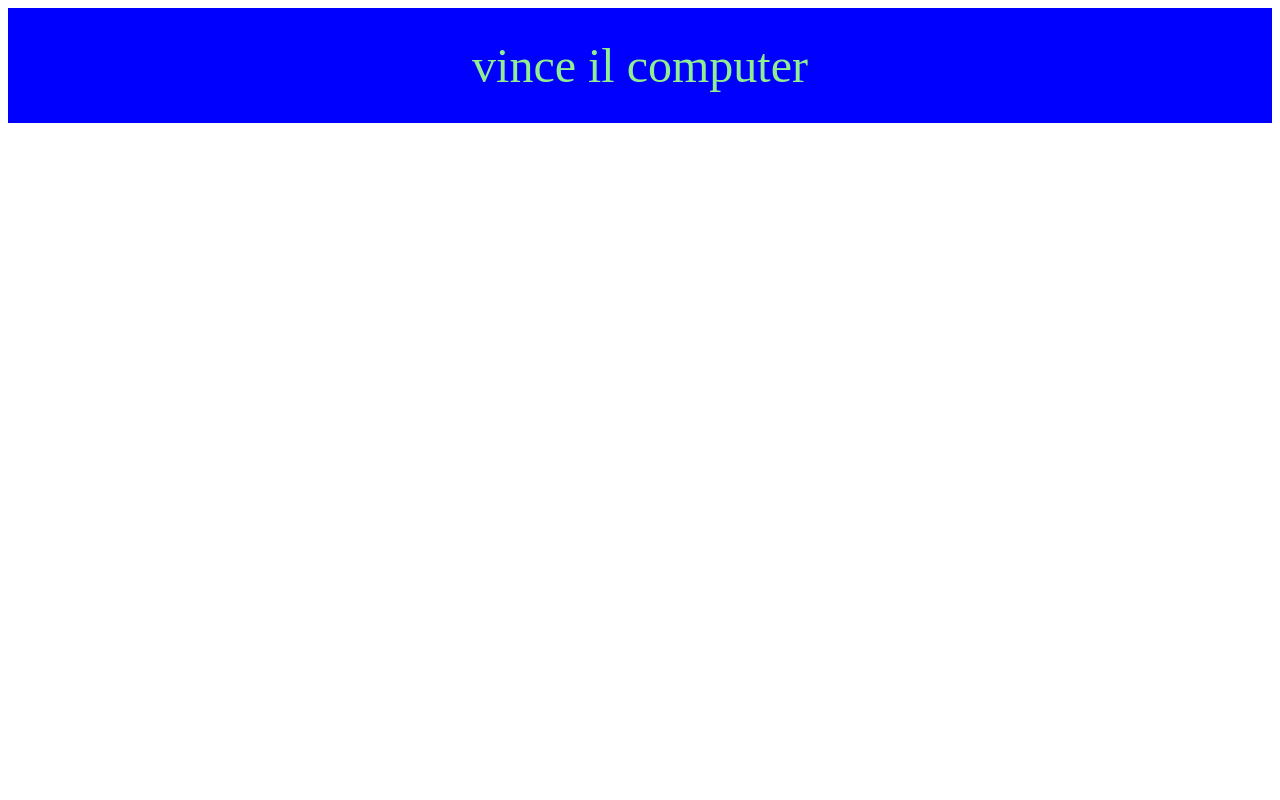
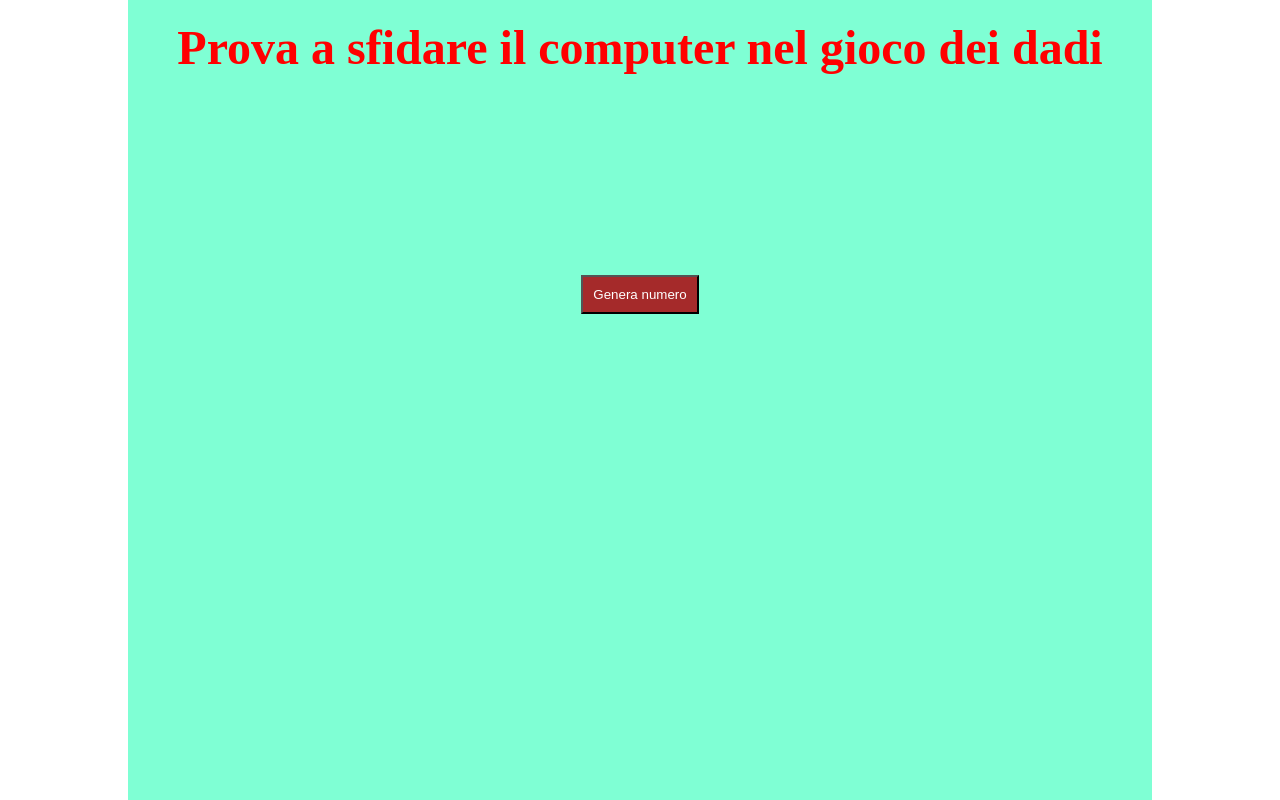
Before and after one commit to Massimiliano-Novello/js-mail-dadi, a plain HTML site: page dadi/index.html in a window 1280 px wide. Shown: the top 800 px of the page. Drawn offline with Linux system fonts and the light colour scheme.

Commit message:
stile nell'esercizio dei dadi

```diff
--- a/dadi/css/style.css
+++ b/dadi/css/style.css
@@ -1,15 +1,58 @@
+* {
+    padding: 0;
+    margin: 0;
+    box-sizing: border-box;
+}
+
+
+.container {
+    background-color: aquamarine;
+    height: 1000px;
+    width: 80%;
+    margin: 0 auto;
+}
+
+.small-container {
+    width: 60%;
+    margin: 0 auto;
+}
+
 .result {
     text-align: center;
     font-size: 3rem;
     padding: 30px;
     color: white;
-    background-color: blue;
+}
+
+h1 {
+    color: red;
+    font-size: 3rem;
+    text-align: center;
+    padding: 20px 0;
 }
 
 .user-number {
-    color: lightblue;
+    color: blue;
 }
 
 .number {
     color: lightgreen;
 }
+
+h3 {
+    text-align: center;
+    padding: 30px 0;
+    font-size: 2rem;
+    color: green;
+
+}
+
+.button {
+    text-align: center;
+}
+
+.genera {
+    padding: 10px;
+    color: white;
+    background-color: brown;
+}
--- a/dadi/index.html
+++ b/dadi/index.html
@@ -8,7 +8,27 @@
     <link rel="stylesheet" href="css/style.css">
 </head>
 <body>
-    <div class="result"></div>
+
+    <div class="container">
+        <h1>Prova a sfidare il computer nel gioco dei dadi</h1>
+        <div class="result">
+        </div>
+
+        <div class="small-container">
+
+            <h3 id="computer-generate"></h3>
+
+            <h3 id="user-generate"></h3>
+            <div class="button">
+                <button class="genera">Genera numero</button>
+            </div>
+        </div>
+
+
+
+    </div>
+
+
 
     <script src="js/script.js"></script>
 </body>
--- a/dadi/js/script.js
+++ b/dadi/js/script.js
@@ -1,25 +1,35 @@
 // Generare un numero random da 1 a 6, sia per il giocatore sia per il computer.
 // Stabilire il vincitore, in base a chi fa il punteggio più alto.
+
+const submitBtn = document.querySelector(".genera");
+submitBtn.addEventListener("click", function() {
 
 
 //Generare numeri random
 const number = Math.floor(Math.random() * 6) + 1;
 console.log(number);
 
+document.getElementById("computer-generate").innerHTML = `Il numero del computer è ${number}`
+
 const userNumber = Math.floor(Math.random() * 6) + 1;
 console.log(userNumber);
 
+document.getElementById("user-generate").innerHTML = `Il numero dell'utente è ${userNumber}`
 
-//Logcica
+
+
+
+//Logica
 let message;
 if (number > userNumber) {
         message = "vince il computer";
         document.querySelector(".result").classList.add("number")
 } else {
         message = "vince l'utente";
-        document.querySelector(".result").classList.add("user-number")
+        document.querySelector(".result").classList.add("user-number");
 }
 
 //Stampare il risultato
 
 document.querySelector(".result").innerHTML = message;
+})
```
